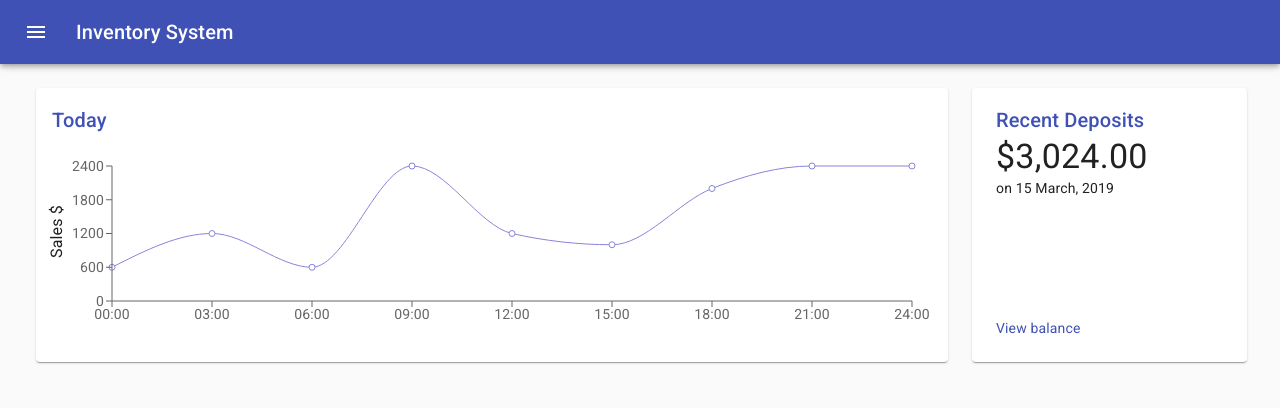
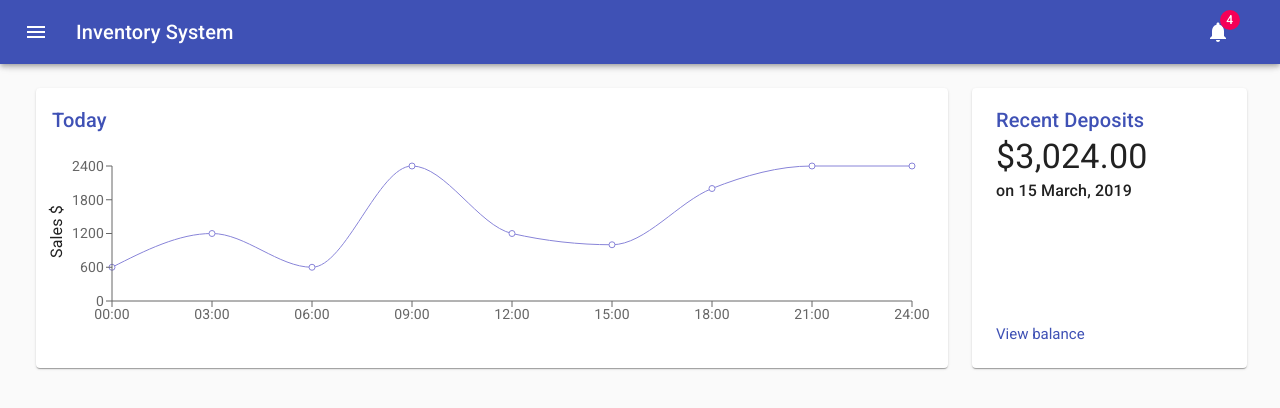
Before and after one commit to 5amuel/Inventories-dashbord, a React (Create React App) app: page / in a window 1280 px wide. Shown: the top 408 px of the page. Built offline with nearby package versions, Linux system fonts and the light colour scheme.

Commit message:
Creation of notification icon button with badage

```diff
--- a/src/Components/Linechart.jsx
+++ b/src/Components/Linechart.jsx
@@ -1,25 +1,17 @@
-import React, { PureComponent } from 'react';
-import { LineChart, Line, CartesianGrid, XAxis, YAxis, ResponsiveContainer } from 'recharts';
+import { LineChart, Line, XAxis, YAxis, ResponsiveContainer } from 'recharts';
 import Card from '@material-ui/core/Card';
 import CardContent from '@material-ui/core/CardContent';
-import { makeStyles, useTheme } from '@material-ui/core/styles';
-import { Container, Grid, Paper, Typography, Box, Link } from '@material-ui/core';
-import {sizing} from '@material-ui/system'
+import { makeStyles } from '@material-ui/core/styles';
+import { Container, Grid, Typography, Box, Link } from '@material-ui/core';
 
 
 
-const useStyles = makeStyles((theme) => ({
+const useStyles = makeStyles(() => ({
     root: {
       minWidth: 275,
       flexGrow: 1,
     },
-    paper: {
-        padding: theme.spacing(5),
-        textAlign: 'center',
-        color: theme.palette.text.secondary,
-        minWidth: 120,
-        flexGrow:1,
-    },
+
     title: {
         fontSize: 20,
     },
@@ -28,22 +20,7 @@ const useStyles = makeStyles((theme) => ({
         width: "60px",
         margin: "80px 0px 0px -25px",
         position: 'fixed',
-
-
-
     },
-    // content: {
-    //     flexGrow: 1,
-    //     padding: theme.spacing(2),
-    // },
-    // underBar: {
-    //     display: 'flex',
-    //     alignItems: 'center',
-    //     padding: theme.spacing(15, 3),
-    //     // necessary for content to be below app bar
-    //     ...theme.mixins.toolbar,
-    //     justifyContent: 'flex-start',
-    // },
 }));
 
 const data = [
@@ -60,7 +37,7 @@ const data = [
 
 const Linechart = () => {
     const classes = useStyles()
-    const theme = useTheme()
+
     return (
         <Container style={{ paddingTop: 100 }}>
             <Grid container spacing={6} justifyContent="center">
@@ -84,10 +61,8 @@ const Linechart = () => {
                     </Card>
                 </Grid>
                 <Grid container item xs={12} sm={12} md={4} lg={3} spacing={3}>
-
                    <Card className={classes.root}>
                        <CardContent>
-
                             <Box style={{ width: '100%' }}>
                                 <Typography  color="primary" variant="h6">
                                     <Box fontSize={20} pl={1}  display="block">
@@ -100,13 +75,13 @@ const Linechart = () => {
                                         $3,024.00
                                     </Box>
                                 </Typography>
-                                <Typography variant="h7" >
-                                    <Box pl={1} display="block" >
+                                <Typography variant="h6" >
+                                    <Box fontSize={16} pl={1} display="block" >
                                         on 15 March, 2019
                                     </Box>
                                 </Typography>
-                                <Typography  color="primary" variant="h7">
-                                    <Box pl={1} mt={15} display="block">
+                                <Typography  color="primary" variant="h5">
+                                    <Box fontSize={15} pl={1} mt={15} display="block">
                                         <Link href="#" >
                                             View balance
                                         </Link>
@@ -115,13 +90,6 @@ const Linechart = () => {
                             </Box>
                        </CardContent>
                     </Card>
-
-
-
-
-
-
-
                 </Grid>
             </Grid>
        </Container>
--- a/src/Components/share/HeaderMenu/HeaderMenu.jsx
+++ b/src/Components/share/HeaderMenu/HeaderMenu.jsx
@@ -1,9 +1,11 @@
-import { AppBar, IconButton, Toolbar, Typography } from '@material-ui/core'
+import { AppBar, IconButton, Toolbar, Typography, Box } from '@material-ui/core'
 import { Menu as MenuIcon } from '@material-ui/icons'
 import { makeStyles } from '@material-ui/core/styles';
 import { useState } from 'react';
 import SideMenu from '../SideMenu/SideMenu'
 import clsx from 'clsx';
+import NotificationsIcon from '@material-ui/icons/Notifications';
+import Badge from '@material-ui/core/Badge';
 
 const drawerWidth = 240;
 function HeaderMenu() {
@@ -46,7 +48,7 @@ function HeaderMenu() {
                 [classes.appBarShift]: open,
               })}
         >
-            <Toolbar>
+            <Toolbar style={{position: "relative"}} >
                 <IconButton
                     color="inherit"
                     arial-label="open drawer"
@@ -60,6 +62,15 @@ function HeaderMenu() {
                 <Typography variant="h6" noWrap>
                     Inventory System
                 </Typography>
+
+                <Box position="absolute" right="3%" >
+                    <IconButton color="inherit" >
+                        <Badge badgeContent={4} color="secondary">
+                            <NotificationsIcon />
+                        </Badge>
+                    </IconButton>
+                </Box>
+
             </Toolbar>
             <SideMenu openMenu={open} openMenuFunc={setOpen}/>
         </AppBar>
```
